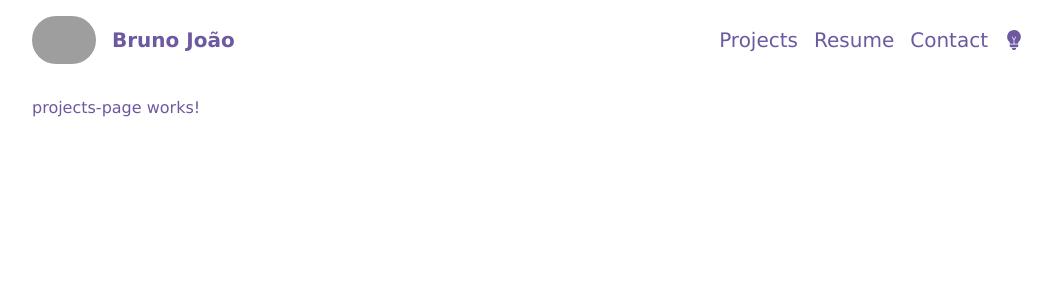
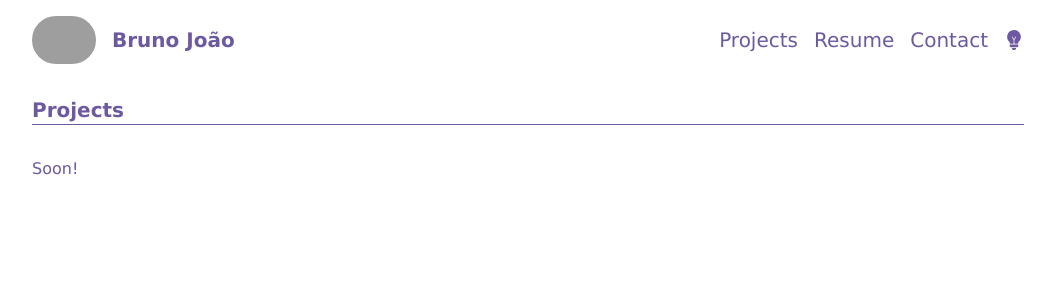
Before and after one commit to vinagreti/vinagreti.github.io, an Angular app: page /projects in a window 1280 px wide. Shown: the top 300 px of the page, without its empty margins (112-1164 px from the left). Built offline with nearby package versions, Linux system fonts and the light colour scheme; grey boxes are pictures that could not be loaded.

Commit message:
projects soon

```diff
--- a/src/app/pages/public/project/projects-page/projects-page.component.html
+++ b/src/app/pages/public/project/projects-page/projects-page.component.html
@@ -1 +1,5 @@
-<p>projects-page works!</p>
+<div class="flex flex-col gap-8">
+  <h1 class="text-xl font-bold border-b">Projects</h1>
+
+  <p>Soon!</p>
+</div>
```
